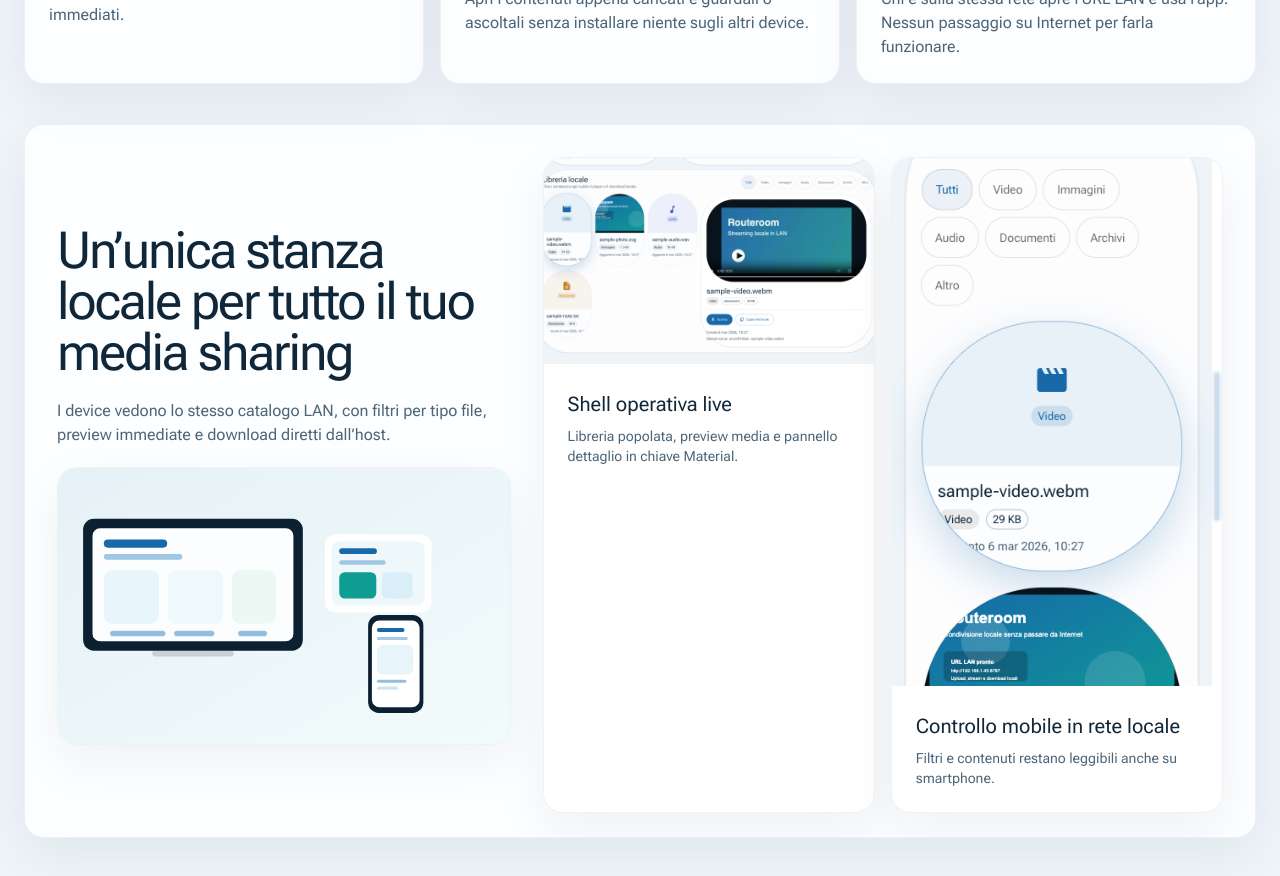
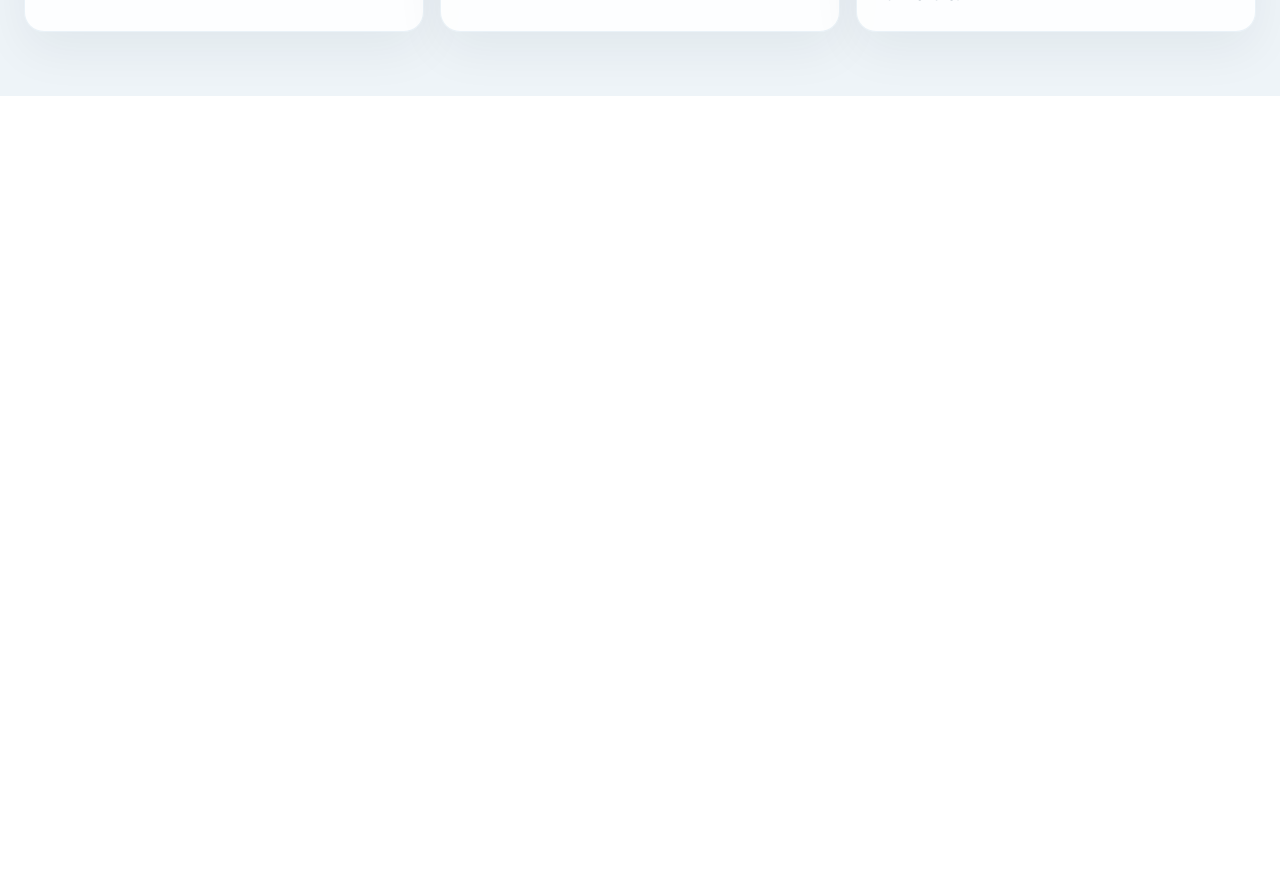
Before and after one commit to Lollo176ITA/Web-app-lan, a React (Vite) app: page / in a window 1280 px wide. Shown: the part 880-1756 px from the top of the page. After the commit the page ends 976 px from the top, so only its background shows below. Built offline with nearby package versions, Linux system fonts and the light colour scheme.

Commit message:
refactor: remove unused Chip components and clean up LandingPage layout

```diff
--- a/src/routes/AppPage.tsx
+++ b/src/routes/AppPage.tsx
@@ -230,7 +230,6 @@ export function AppPage() {
                       : "Connessione eventi"
                 }
               />
-              <Chip icon={<OfflineBoltRoundedIcon />} label="Zero Internet a runtime" variant="outlined" />
             </Stack>
           </Toolbar>
         </AppBar>
--- a/src/routes/LandingPage.tsx
+++ b/src/routes/LandingPage.tsx
@@ -117,11 +117,6 @@ export function LandingPage() {
                     Come funziona
                   </Button>
                 </Stack>
-                <Stack direction="row" spacing={1.25} flexWrap="wrap" useFlexGap>
-                  <Chip icon={<FlashOnRoundedIcon />} label="Upload locale multi-file" />
-                  <Chip icon={<PlayCircleOutlineRoundedIcon />} label="Streaming video diretto" />
-                  <Chip icon={<DevicesRoundedIcon />} label="Desktop + mobile" />
-                </Stack>
               </Stack>
 
               <Card variant="outlined" sx={{ overflow: "hidden", bgcolor: "#08131e" }}>
@@ -160,66 +155,6 @@ export function LandingPage() {
           ))}
         </Box>
       </Container>
-
-      <Container maxWidth="xl" sx={{ mt: { xs: 4, md: 5 } }}>
-        <Card>
-          <CardContent sx={{ p: { xs: 2.5, md: 4 } }}>
-            <Box
-              sx={{
-                display: "grid",
-                gap: 4,
-                alignItems: "center",
-                gridTemplateColumns: { xs: "1fr", lg: "0.8fr 1.2fr" }
-              }}
-            >
-              <Stack spacing={2.5}>
-                <Typography variant="h2">Un’unica stanza locale per tutto il tuo media sharing</Typography>
-                <Typography color="text.secondary">
-                  I device vedono lo stesso catalogo LAN, con filtri per tipo file, preview immediate e download diretti dall’host.
-                </Typography>
-                <Card variant="outlined" sx={{ overflow: "hidden", maxWidth: 560 }}>
-                  <CardMedia
-                    component="img"
-                    src="/visuals/routeroom-devices.svg"
-                    alt="Tre dispositivi con Routeroom aperto"
-                  />
-                </Card>
-              </Stack>
-
-              <Box
-                sx={{
-                  display: "grid",
-                  gap: 2,
-                  gridTemplateColumns: { xs: "1fr", md: "repeat(2, minmax(0, 1fr))" }
-                }}
-              >
-                {proofPanels.map((panel) => (
-                  <Card key={panel.title} variant="outlined" sx={{ overflow: "hidden" }}>
-                    <CardMedia
-                      component="img"
-                      src={panel.image}
-                      alt={panel.title}
-                      sx={{
-                        width: "100%",
-                        aspectRatio: panel.image.includes("mobile") ? "10 / 16" : "16 / 10",
-                        objectFit: "cover"
-                      }}
-                    />
-                    <CardContent>
-                      <Stack spacing={0.75}>
-                        <Typography variant="h6">{panel.title}</Typography>
-                        <Typography color="text.secondary" variant="body2">
-                          {panel.body}
-                        </Typography>
-                      </Stack>
-                    </CardContent>
-                  </Card>
-                ))}
-              </Box>
-            </Box>
-          </CardContent>
-        </Card>
-      </Container>
     </Box>
   );
 }
```
